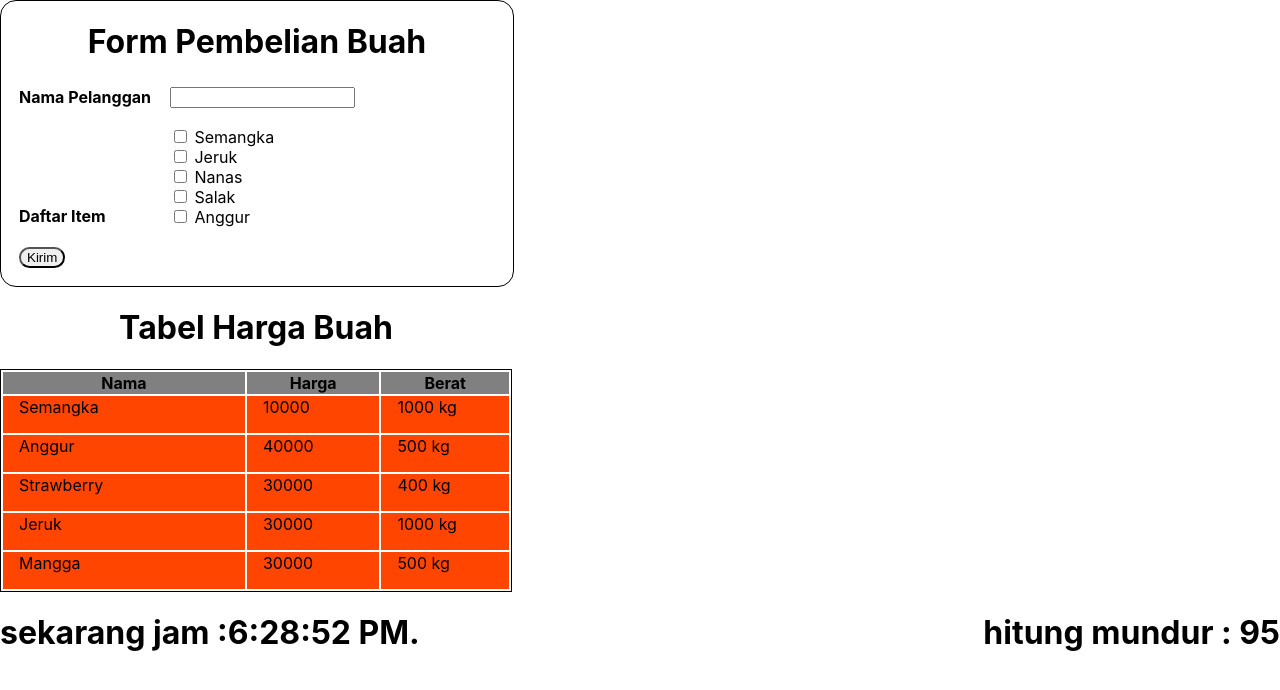
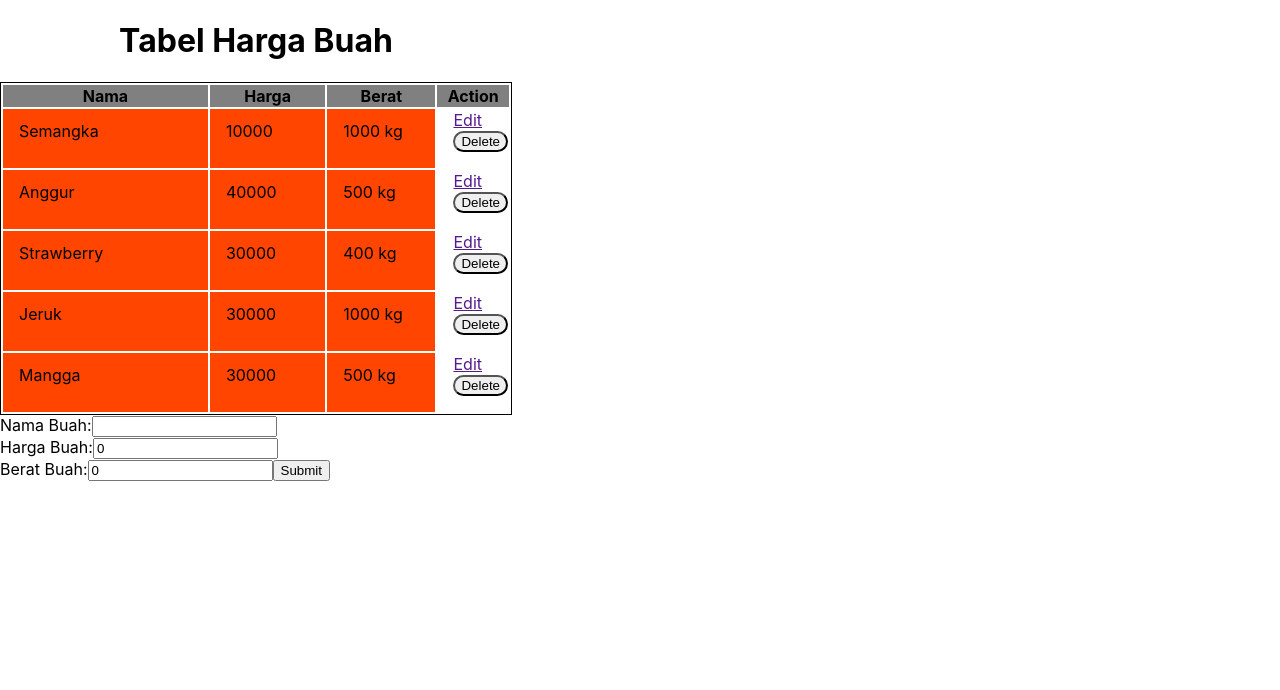
Before and after one commit to chandraapriana/react-task, a React (Create React App) app in the folder my-app/: page / in a window 1280 px wide. Shown: the top 690 px of the page. Built offline with nearby package versions, Linux system fonts and the light colour scheme.

Commit message:
menambahkan tugas 12

```diff
--- a/my-app/src/App.js
+++ b/my-app/src/App.js
@@ -8,42 +8,43 @@ import Clock from "./Tugas-11/Clock.js";
 import ReactDOM from "react-dom";
 import Timer from "./Tugas-11/tugas11.js";
 import Counter from "./Test/Counter.js";
+import TabelFruit from "./Tugas-12/TabelFruit.js";
 
 class App extends Component {
-  constructor(props) {
-    super(props);
-    this.state = {
-      time: 100,
-      date: new Date(),
-    };
-  }
+  // constructor(props) {
+  //   super(props);
+  //   this.state = {
+  //     time: 100,
+  //     date: new Date(),
+  //   };
+  // }
 
-  componentDidMount() {
-    // if (this.props.start !== undefined) {
-    //   this.setState({ time: this.props.start });
-    // }
+  // componentDidMount() {
+  //   // if (this.props.start !== undefined) {
+  //   //   this.setState({ time: this.props.start });
+  //   // }
 
-    this.timerID = setInterval(() => this.tick(), 1000);
-  }
+  //   this.timerID = setInterval(() => this.tick(), 1000);
+  // }
 
-  tick() {
-    if (this.state.time > 0) {
-      this.setState({
-        time: this.state.time - 1,
-        date: new Date(),
-      });
-    }
-  }
+  // tick() {
+  //   if (this.state.time > 0) {
+  //     this.setState({
+  //       time: this.state.time - 1,
+  //       date: new Date(),
+  //     });
+  //   }
+  // }
 
   render() {
-    console.log(this.state);
     return (
       <>
-        <Tugas9 />
+        {/* <Tugas9 />
         <Tugas10 />
 
         <Timer countdown={this.state.time} />
-        {this.state.time > 0 && <Clock date={this.state.date} />}
+        {this.state.time > 0 && <Clock date={this.state.date} />} */}
+        <TabelFruit />
       </>
     );
   }
--- /dev/null
+++ b/my-app/src/Tugas-12/TabelFruit.js
@@ -0,0 +1,167 @@
+import React from "react";
+import "./../App.css";
+
+// let dataHargaBuah = [
+//   { nama: "Semangka", harga: 10000, berat: 1000 },
+//   { nama: "Anggur", harga: 40000, berat: 500 },
+//   { nama: "Strawberry", harga: 30000, berat: 400 },
+//   { nama: "Jeruk", harga: 30000, berat: 1000 },
+//   { nama: "Mangga", harga: 30000, berat: 500 },
+// ];
+
+class Row extends React.Component {
+  render() {
+    return (
+      <tr>
+        <td className="buah nama">{this.props.nama}</td>
+        <td className="buah harga">{this.props.harga}</td>
+        <td className="buah berat">{this.props.berat} kg</td>
+        <td>
+          <a href="">Edit</a>
+          <button key={this.props.name} onClick={this.delete}>
+            Delete
+          </button>
+        </td>
+      </tr>
+    );
+  }
+}
+
+class Judul extends React.Component {
+  render() {
+    return <h1>Tabel Harga Buah</h1>;
+  }
+}
+
+class Table extends React.Component {
+  constructor(props) {
+    super(props);
+    this.state = {
+      dataHargaBuah: [
+        { nama: "Semangka", harga: 10000, berat: 1000 },
+        { nama: "Anggur", harga: 40000, berat: 500 },
+        { nama: "Strawberry", harga: 30000, berat: 400 },
+        { nama: "Jeruk", harga: 30000, berat: 1000 },
+        { nama: "Mangga", harga: 30000, berat: 500 },
+      ],
+      inputName: "",
+      inputPrice: 0,
+      inputWeight: 0,
+    };
+    this.handleName = this.handleName.bind(this);
+    this.handlePrice = this.handlePrice.bind(this);
+    this.handleWeight = this.handleWeight.bind(this);
+    this.handleSubmit = this.handleSubmit.bind(this);
+  }
+
+  handleName(event) {
+    console.log(event.target.value);
+    this.setState({
+      inputName: event.target.value,
+    });
+  }
+
+  handlePrice(event) {
+    console.log(event.target.value);
+    this.setState({
+      inputPrice: event.target.value,
+    });
+  }
+  handleWeight(event) {
+    console.log(event.target.value);
+    this.setState({
+      inputWeight: event.target.value,
+    });
+  }
+
+  handleSubmit(event) {
+    event.preventDefault();
+    console.log(this.state);
+    this.setState({
+      dataHargaBuah: this.state.dataHargaBuah.concat({
+        nama: this.state.inputName,
+        harga: this.state.inputPrice,
+        berat: this.state.inputWeight,
+      }),
+      // inputName: "",
+      // inputPrice: 0,
+      // inputWeight: 0,
+    });
+  }
+
+  delete(key) {
+    const dataHargaBuah = this.state.dataHargaBuah.filter(
+      (buah) => buah.nama !== key.nama
+    );
+    this.setState({ dataHargaBuah });
+  }
+
+  render() {
+    console.log(this.state.dataHargaBuah);
+    return (
+      <>
+        <table className="table">
+          <tr>
+            <th>Nama</th>
+            <th>Harga</th>
+            <th>Berat</th>
+            <th>Action</th>
+          </tr>
+          {this.state.dataHargaBuah.map((el) => {
+            return (
+              <Row
+                key={el.nama}
+                id={el.nama}
+                nama={el.nama}
+                harga={el.harga}
+                berat={el.berat}
+              />
+            );
+          })}
+        </table>
+
+        <form onSubmit={this.handleSubmit}>
+          <label>Nama Buah:</label>
+          <input
+            type="text"
+            name="inputName"
+            value={this.state.inputName}
+            onChange={this.handleName}
+          />
+          <br />
+          <label>Harga Buah:</label>
+          <input
+            type="text"
+            name="inputPrice"
+            value={this.state.inputPrice}
+            onChange={this.handlePrice}
+          />
+          <br />
+          <label>Berat Buah:</label>
+          <input
+            type="text"
+            name="inputWeight"
+            value={this.state.inputWeight}
+            onChange={this.handleWeight}
+          />
+          <input type="submit" value="Submit" />
+        </form>
+      </>
+    );
+  }
+}
+
+class TabelFruit extends React.Component {
+  render() {
+    return (
+      <>
+        <div className="container-buah">
+          <Judul></Judul>
+          <Table></Table>
+        </div>
+      </>
+    );
+  }
+}
+
+export default TabelFruit;
```
